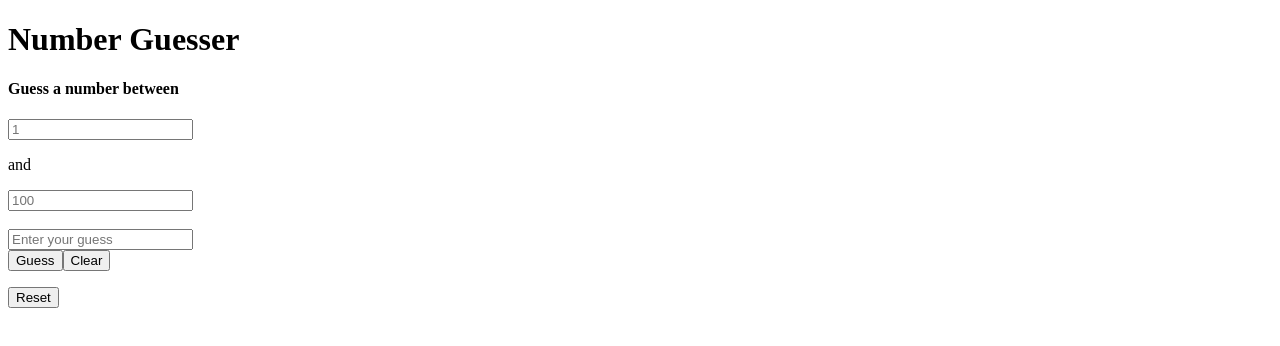
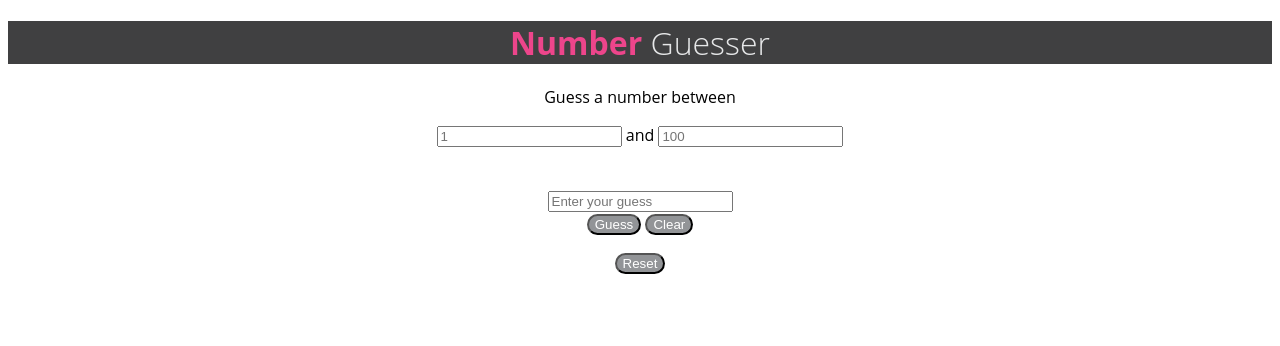
Before and after one commit to DanHutch/number_guesser, a plain HTML site: page index.html in a window 1280 px wide. Drawn offline with Linux system fonts and the light colour scheme.

Commit message:
basic styling

```diff
--- a/index.html
+++ b/index.html
@@ -1,25 +1,42 @@
 <!DOCTYPE html>
 <html>
   <head>
-    <link rel="stylesheet" href="styles.css">
+    <link rel="stylesheet" href="styles.css" href="//fonts.googleapis.com/css?family=Open+Sans">
   </head>
 
   <body>
-    <h1>Number Guesser</h1>
-      <h4>Guess a number between</h4>
-    <input class="low" type="number" placeholder="1">
-    <p>and</p>
-    <input class=
-    "high" type="number" placeholder="100">
-    <br/>
-    <input class="guess" type="number" placeholder="Enter your guess">
-    <button class="guess-button">Guess</button><button class="clear-button">Clear</button>
-    <div>
+    <h1 class="title-card">
+      <p class="title number">Number</p>
+      <p class="title guesser">Guesser</p>
+    </h1>
+
+    <div class="range-block">
+      <p class="range-prompt">Guess a number between</p>
+      <input class="low range" class="range" type="number" placeholder="1">
+      <p class="range">
+      and
+      </pclas>
+      <input class="high range" class="range" type="number" placeholder="100">
+    </div>
+
+    <br/><br/>
+
+    <div class="guess-block">
+      <input class="guess field" type="number" placeholder="Enter your guess">
+      <button class="guess-button button">Guess</button>
+      <button class="clear-button button">Clear</button>
+    </div>
+
+    <div class="feedback">
       <p class="last-guess-prompt"></p>
       <p class="last-guess"></p>
       <p class="clue"></p>
     </div>
-    <button class="reset-button">Reset</button>
+
+    <div class="reset-block">
+      <button class="reset-button button">Reset</button>
+    </div>
+
     <script src="scripts.js"></script>
 
   </body>
--- a/styles.css
+++ b/styles.css
@@ -1,3 +1,65 @@
+body{
+  font-family: "Open Sans";
+}
+
 input{
   display: block;
 }
+
+.range{
+  display: inline;
+}
+
+.title-card{
+  background-color: #404041;
+  text-align: center;
+}
+
+.title{
+  display: inline;
+}
+
+.number{
+  color: #ED458B;
+  font-weight: 700;
+}
+
+.guesser{
+  color: #E6E7E8;
+  font-weight: 300;
+}
+
+.range-block{
+  text-align: center;
+}
+
+.guess-block{
+  text-align: center;
+}
+
+.guess{
+  margin: auto;
+  color: #404041;
+}
+
+.reset-block{
+  text-align: center;
+}
+
+.feedback{
+  text-align: center;
+  margin: auto;
+  color: #404041;
+}
+
+.last-guess{
+  color: #EB008B;
+  padding: 0fr;
+  padding-block-end: 0%;
+}
+
+.button{
+  background-color: #929497;
+  border-radius: 25px;
+  color: #FFFFFF;
+}
```
